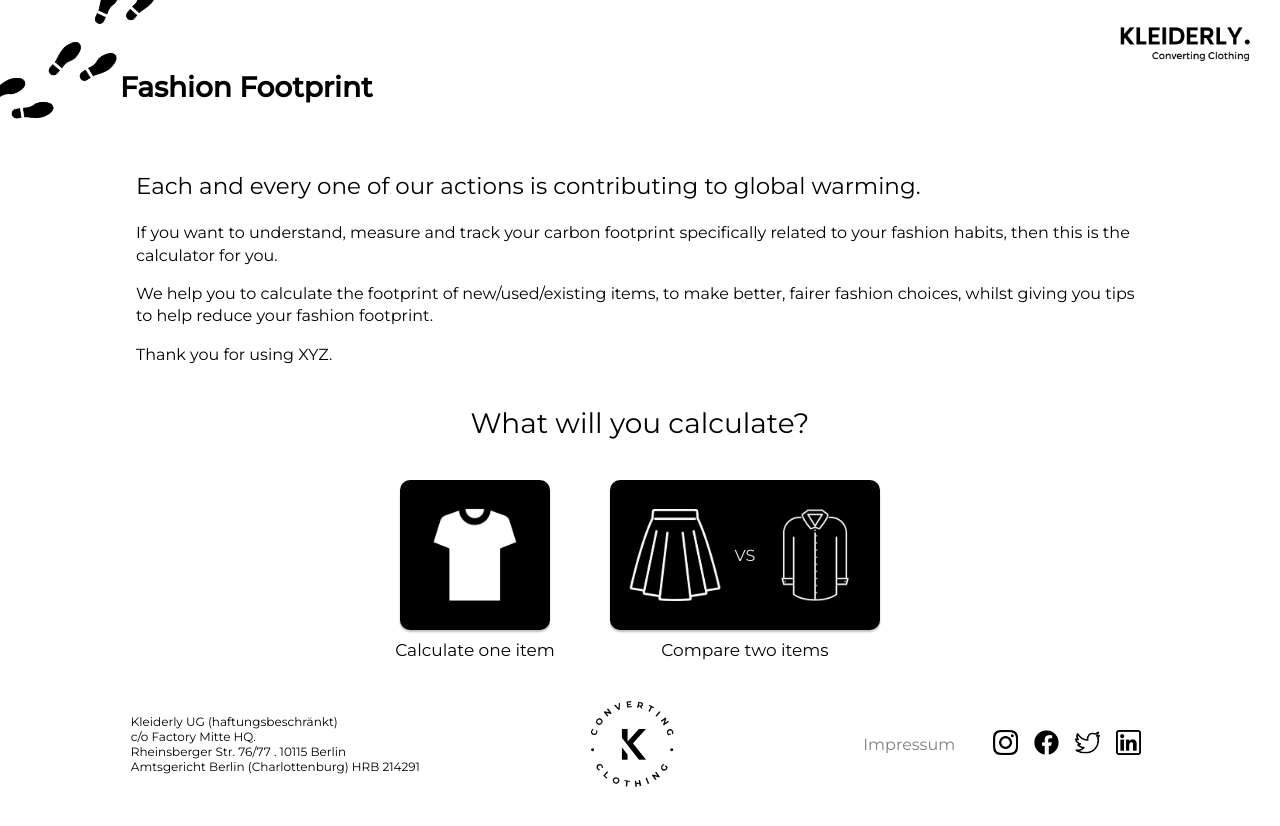
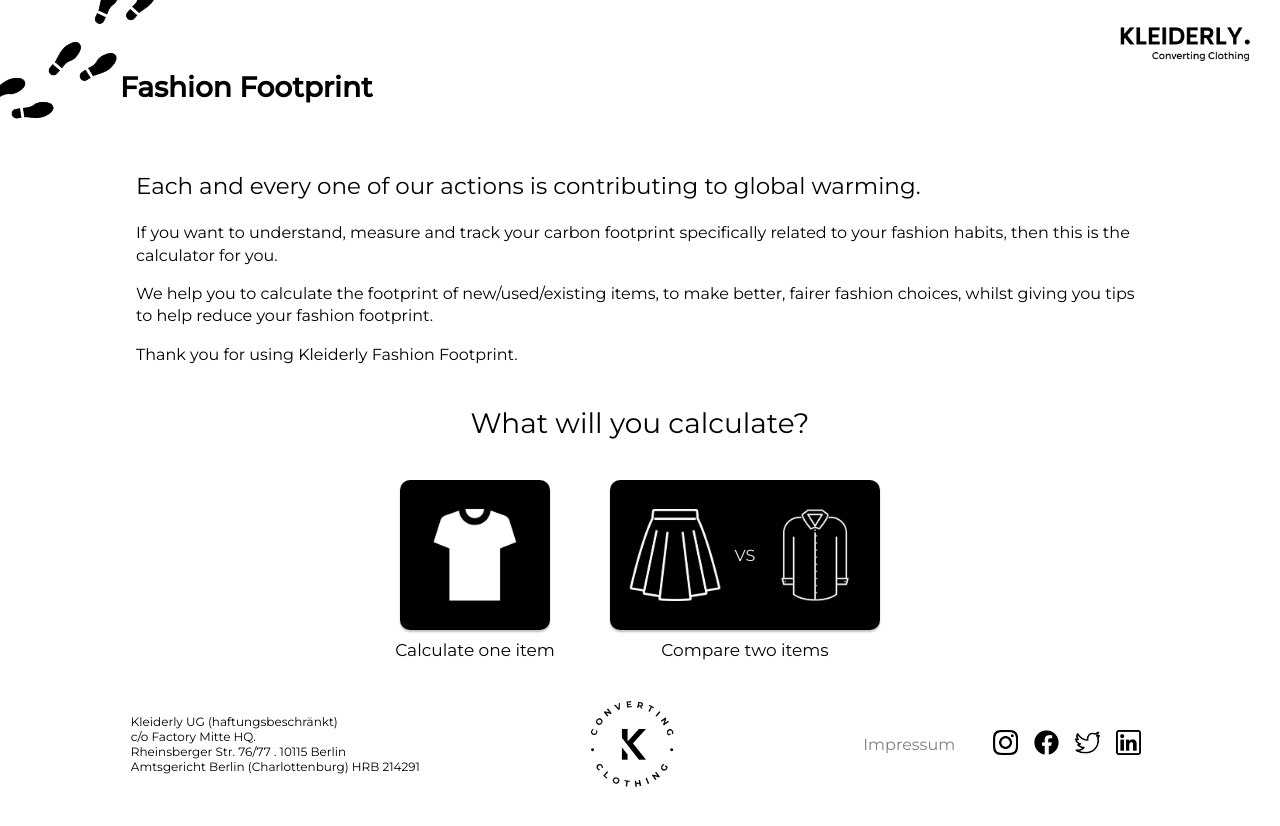
Before and after one commit to Kleiderly/carbon-footprint-calculator-app-, a React (Create React App) app in the folder client/: page / in a window 1280 px wide. Shown: the top 826 px of the page. Built offline with nearby package versions, Linux system fonts and the light colour scheme; the HTML template or start-up script is replaced by a standard one.

Commit message:
added share button text

```diff
--- a/client/src/components/Cover.js
+++ b/client/src/components/Cover.js
@@ -36,7 +36,7 @@
               to make better, fairer fashion choices, whilst giving you tips to
               help reduce your fashion footprint.
             </p>
-            Thank you for using XYZ.
+              Thank you for using Kleiderly Fashion Footprint.
           </div>
           <p className="cover-direction-text fadeIn vivify delay-1000">
             What will you calculate?
--- a/client/src/components/ResultsOption1.js
+++ b/client/src/components/ResultsOption1.js
@@ -113,8 +113,12 @@
             SEE DETAILS
          </Link>
 
+         <div className="results-explanation">
+            Take a screenshot of your results, then share it with your network!
+         </div>
          <ButtonShareModal />
 
+         <br />
          <Link to="/">
             <button type="button">CALCULATE ANOTHER ITEM</button>
          </Link>
--- a/client/src/components/ResultsOption2.js
+++ b/client/src/components/ResultsOption2.js
@@ -173,7 +173,12 @@
         SEE DETAILS
       </Link>
 
+      <div className="results-explanation">
+        Take a screenshot of your results, then share it with your network!
+      </div>
       <ButtonShareModal />
+
+      <br />
 
       <Link to="/">
         <button type="button">COMPARE NEW ITEMS</button>
```
Also changed, not shown: 6 other files (tests, documents, lock files or other folders).
